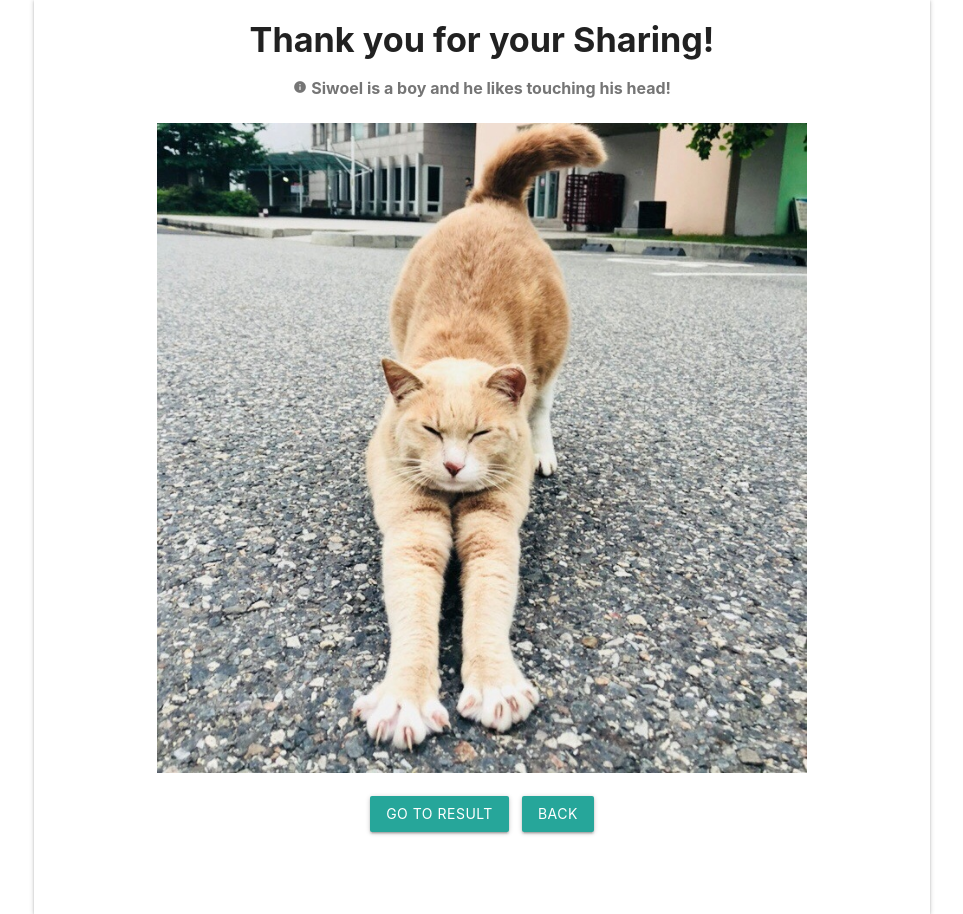
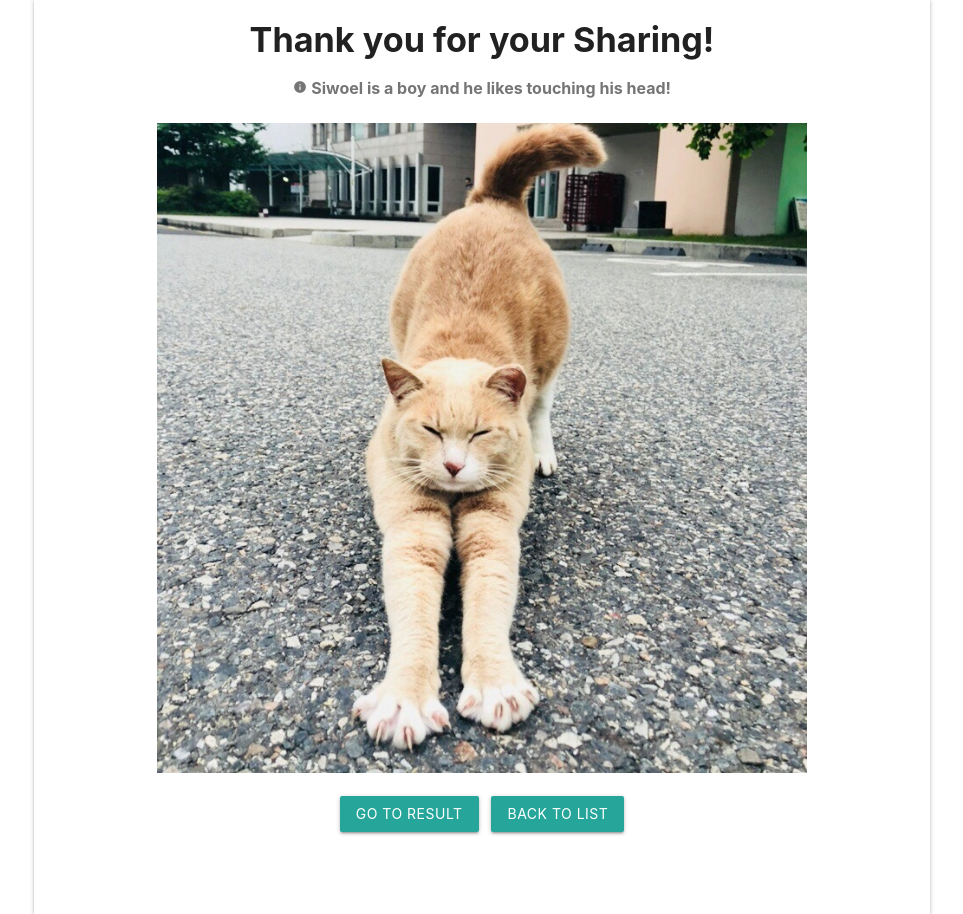
Before and after one commit to KinamSalad/Eventence, a Django app: page /post/5/cat in a window 1280 px wide. Shown: the part 88-1002 px from the top of the page, without its empty margins (158-1121 px from the left). Run offline with Django 3.2, Linux system fonts and the light colour scheme; data comes from the database, SQL or seed files in the repository; some libraries are stand-ins or nearby versions.

Commit message:
cat detail modify

```diff
--- a/blog/templates/blog/post_cat.html
+++ b/blog/templates/blog/post_cat.html
@@ -24,8 +24,8 @@
               		</div>
               		<br>
               		<div>
-              			<a href="{% url 'post_result' pk=post.pk %}" class="waves-effect waves-light btn" style="margin-right:1%;">GO TO RESULT</a>
-              			<a href="{% url 'post_list' %}" class="waves-effect waves-light btn">BACK</a>
+              			<a href="{% url 'post_detail' pk=post.pk %}" class="waves-effect waves-light btn" style="margin-right:1%;">GO TO RESULT</a>
+              			<a href="{% url 'post_list' %}" class="waves-effect waves-light btn">BACK TO LIST</a>
               		</div>
     			</div>
 
```
